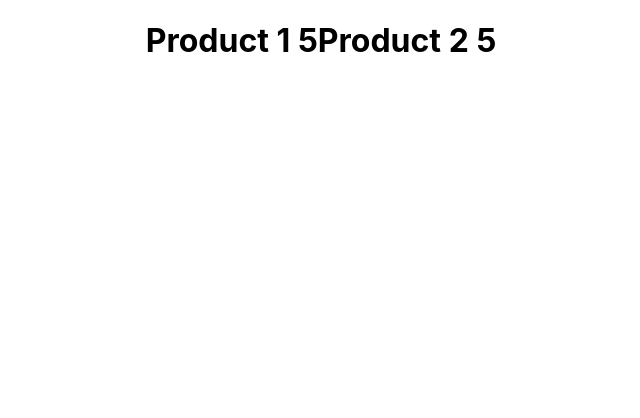
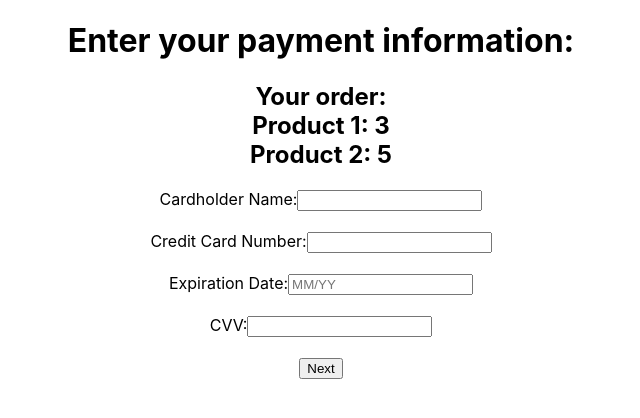
Before and after one commit to 123austin54/cse5234, a React (Create React App) app in the folder my-app/: page /purchase in a window 1280 px wide. Both pictures are taken after typing "5", "5" into the empty fields and a click on the button "Pay". Shown: the top 418 px of the page, without its empty margins (319-959 px from the left). Built offline with nearby package versions, Linux system fonts and the light colour scheme.

Commit message:
Added payment form to purchase/paymententry

```diff
--- a/my-app/src/components/PaymentEntry.js
+++ b/my-app/src/components/PaymentEntry.js
@@ -1,19 +1,71 @@
 import React from "react";
-import { useEffect, useState } from "react-router-dom";
+import { useState, useEffect } from "react";
 import {useLocation, useNavigate} from "react-router-dom";
 
 
 const PaymentEntry = () => {
 
     const location = useLocation();
+    const navigate = useNavigate();
+
+    const submitForm = (e) => {
+        navigate('/purchase/ShippingEntry', {state: {order: location.state.order}});
+    }
+    location.state.order.buyQuantity[0] -= 1;
+    const handleInputChange = (e) => {
+        const {name, value} = e.target;
+
+        switch (name) {
+            case 'cardholder':
+                location.state.order.card_holder_name = value;
+                console.log("card holder");
+                break;
+            case 'creditcard':
+                location.state.order.credit_card_numer = value;
+                break;
+            case 'expiration':
+                location.state.order.expir_date = value;
+                break;
+            case 'ccv':
+                location.state.order.ccvCode = value;
+                break;
+            default:
+                break;
+        }
+    }
 
     return (
         <div>
             <h1>
-                Product 1 {location.state.order.buyQuantity[0]}
-                Product 2 {location.state.order.buyQuantity[1]}
+                Enter your payment information:
             </h1>
+            <h2>
+                Your order:
+                <br />
+                Product 1: {location.state.order.buyQuantity[0]}
+                <br />
+                Product 2: {location.state.order.buyQuantity[1]}
+            </h2>
+
+            <div>
+                <form onSubmit={submitForm}>
+                    <label htmlFor="cardholder">Cardholder Name:</label>
+                    <input type='text' id="cardholder" required /> <br /><br />
+
+                    <label htmlFor="creditcard">Credit Card Number:</label>
+                    <input type='text' id="creditcard" required /> <br /><br />
+
+                    <label htmlFor="expiration">Expiration Date:</label>
+                    <input type="text" id="expiration" name="expiration" placeholder="MM/YY" required /><br /><br />
+
+                    <label htmlFor="cvv">CVV:</label>
+                    <input type="text" id="cvv" name="cvv" required /><br /><br />
+
+                    <button type="submit">Next</button>
+                </form>
+            </div>
         </div>
+
     );
 };
 
--- a/my-app/src/components/Purchase.js
+++ b/my-app/src/components/Purchase.js
@@ -5,6 +5,7 @@ const Purchase = () => {
 
     const location = useLocation();
     const navigate = useNavigate();
+
 
     // order is the value and setOrder is a function to update the value
     const [order, setOrder] = useState({
--- a/my-app/src/components/ShippingEntry.js
+++ b/my-app/src/components/ShippingEntry.js
@@ -1,8 +1,10 @@
 import React from "react";
+import { useLocation, useNavigate } from "react-router-dom";
 
 const ShippingEntry = () => {
     let title = "shipping entry page";
-
+    const location = useLocation();
+    console.log(location.state.order);
     return (
         <div>
             <h1>
```
